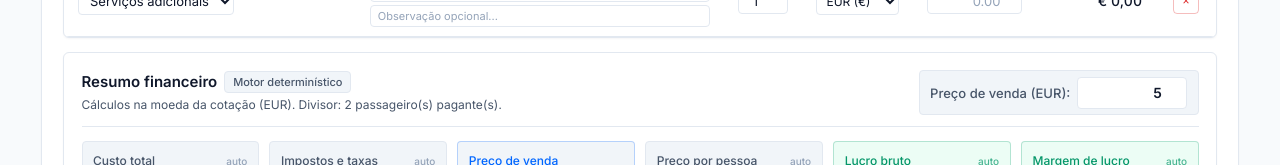
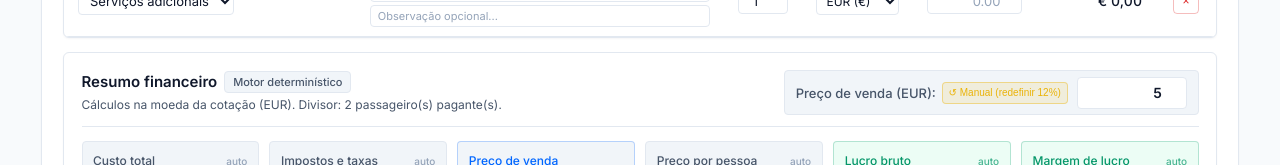
Before and after one commit to s23travel/s23-packager, a React (Vite) app: page /cotacoes/novo in a window 1280 px wide. Both pictures are taken after typing "5", "2020-01-15", "5" into the empty fields and a click on the button "+ Adicionar Custo". Shown: the part 1216-1381 px from the top of the page. Built offline with nearby package versions, Linux system fonts and the light colour scheme; no server answers; the database is empty.

Commit message:
feat(finance): calcular preco de venda automaticamente com soma de custos e margem de 12%

```diff
--- a/src/components/finance/FinancialEditor.tsx
+++ b/src/components/finance/FinancialEditor.tsx
@@ -2,6 +2,8 @@ import React, { useMemo, useState, useEffect } from 'react';
 import { CostCategory, CostComponent, Currency, PassengerConfig } from '../../types';
 import {
   calculateFinancialSummary,
+  calculateSuggestedSalePrice,
+  DEFAULT_PROFIT_MARGIN_PERCENT,
   COST_CATEGORY_LABELS,
   formatMoney,
   formatPercent,
@@ -141,6 +143,54 @@ export const FinancialEditor: React.FC<FinancialEditorProps> = ({
       passengers,
     });
   }, [components, salePrice, currency, exchangeRate, passengers]);
+
+  // Preço de venda sugerido automaticamente (soma dos custos + 12%)
+  const autoSuggestedPrice = useMemo(() => {
+    return calculateSuggestedSalePrice(summary.totalCost, DEFAULT_PROFIT_MARGIN_PERCENT);
+  }, [summary.totalCost]);
+
+  // Controle de edição manual do Preço de Venda
+  const [isManualSalePrice, setIsManualSalePrice] = useState<boolean>(() => {
+    if (salePrice > 0) {
+      const autoPrice = calculateSuggestedSalePrice(summary.totalCost, DEFAULT_PROFIT_MARGIN_PERCENT);
+      return Math.abs(salePrice - autoPrice) > 0.01;
+    }
+    return false;
+  });
+
+  // Se o salePrice mudar externamente e for diferente do automático, preserva como manual
+  useEffect(() => {
+    if (salePrice > 0 && Math.abs(salePrice - autoSuggestedPrice) > 0.01) {
+      setIsManualSalePrice(true);
+    }
+  }, [salePrice, autoSuggestedPrice]);
+
+  // Conforme custos são adicionados ou alterados, preenche o preço de venda automaticamente
+  // se o usuário não tiver customizado manualmente
+  useEffect(() => {
+    if (readOnly) return;
+    if (isManualSalePrice) return;
+
+    if (autoSuggestedPrice !== salePrice) {
+      onChangeSalePrice(autoSuggestedPrice);
+    }
+  }, [autoSuggestedPrice, isManualSalePrice, readOnly, salePrice, onChangeSalePrice]);
+
+  const handleManualSalePriceChange = (val: number) => {
+    if (val === 0) {
+      // Se o usuário zerar ou limpar o campo, retorna ao cálculo automático
+      setIsManualSalePrice(false);
+      onChangeSalePrice(autoSuggestedPrice);
+    } else {
+      setIsManualSalePrice(true);
+      onChangeSalePrice(val);
+    }
+  };
+
+  const handleResetToAutoPrice = () => {
+    setIsManualSalePrice(false);
+    onChangeSalePrice(autoSuggestedPrice);
+  };
 
   // Checagem se há moedas mistas
   const hasCurrencyMismatch = useMemo(() => {
@@ -479,10 +529,48 @@ export const FinancialEditor: React.FC<FinancialEditorProps> = ({
           </div>
 
           {/* Campo de Preço de Venda */}
-          <div style={{ display: 'flex', alignItems: 'center', gap: '0.5rem', background: 'var(--bg-surface-elevated)', padding: '0.4rem 0.75rem', borderRadius: 'var(--radius-sm)', border: '1px solid var(--border-subtle)' }}>
-            <label style={{ fontSize: '13px', fontWeight: 500, color: 'var(--text-secondary)' }}>
-              Preço de venda ({currency}):
-            </label>
+          <div style={{ display: 'flex', alignItems: 'center', gap: '0.65rem', background: 'var(--bg-surface-elevated)', padding: '0.4rem 0.75rem', borderRadius: 'var(--radius-sm)', border: '1px solid var(--border-subtle)', flexWrap: 'wrap' }}>
+            <div style={{ display: 'flex', alignItems: 'center', gap: '6px' }}>
+              <label style={{ fontSize: '13px', fontWeight: 500, color: 'var(--text-secondary)' }}>
+                Preço de venda ({currency}):
+              </label>
+              {!readOnly && (
+                isManualSalePrice ? (
+                  <button
+                    type="button"
+                    onClick={handleResetToAutoPrice}
+                    className="badge"
+                    style={{
+                      fontSize: '10px',
+                      padding: '2px 6px',
+                      cursor: 'pointer',
+                      border: '1px solid rgba(234, 179, 8, 0.4)',
+                      background: 'rgba(234, 179, 8, 0.12)',
+                      color: '#eab308',
+                      borderRadius: '4px',
+                    }}
+                    title="Preço editado manualmente. Clique para voltar ao cálculo automático: custos + 12% margem"
+                  >
+                    ↺ Manual (redefinir 12%)
+                  </button>
+                ) : (
+                  <span
+                    className="badge"
+                    style={{
+                      fontSize: '10px',
+                      padding: '2px 6px',
+                      background: 'rgba(59, 130, 246, 0.12)',
+                      color: 'var(--accent-primary)',
+                      border: '1px solid rgba(59, 130, 246, 0.3)',
+                      borderRadius: '4px',
+                    }}
+                    title="Preenchido automaticamente: soma dos custos existentes + 12% de margem"
+                  >
+                    Auto (+12%)
+                  </span>
+                )
+              )}
+            </div>
             {readOnly ? (
               <span style={{ fontSize: '15px', fontWeight: 600, color: 'var(--text-primary)' }}>
                 {formatMoney(salePrice, currency)}
@@ -490,7 +578,7 @@ export const FinancialEditor: React.FC<FinancialEditorProps> = ({
             ) : (
               <AmountInput
                 value={salePrice}
-                onChange={onChangeSalePrice}
+                onChange={handleManualSalePriceChange}
                 placeholder="0.00"
                 className="form-input"
                 style={{ width: '110px', textAlign: 'right', fontWeight: 600, fontSize: '14px' }}
--- a/src/services/financeService.ts
+++ b/src/services/financeService.ts
@@ -178,6 +178,25 @@ export function calculateProfitPercent(salePrice: number, totalCost: number): nu
   return roundPercent((profit / safeSalePrice) * 100);
 }
 
+/**
+ * Margem de lucro padrão aplicada automaticamente sobre os custos (12%).
+ */
+export const DEFAULT_PROFIT_MARGIN_PERCENT = 12;
+
+/**
+ * Calcula o preço de venda sugerido automaticamente:
+ * soma dos custos existentes + margem de lucro de 12% (ou customizada).
+ */
+export function calculateSuggestedSalePrice(
+  totalCost: number,
+  marginPercent: number = DEFAULT_PROFIT_MARGIN_PERCENT
+): number {
+  if (typeof totalCost !== 'number' || !Number.isFinite(totalCost) || totalCost <= 0) {
+    return 0;
+  }
+  return roundMoney(totalCost * (1 + marginPercent / 100));
+}
+
 export interface FinancialCalculationInput {
   components: CostComponent[];
   salePrice: number;
```
Also changed, not shown: tests/test_finance_engine.ts (+27 -1 lines).
